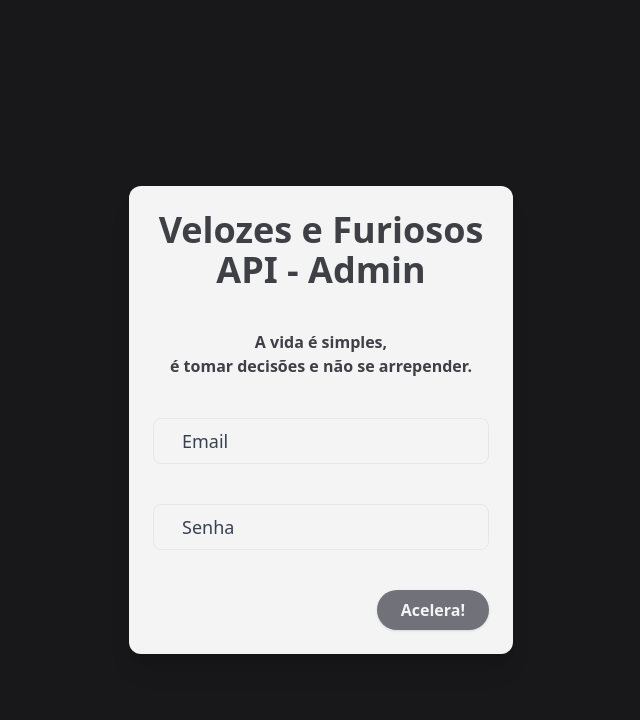
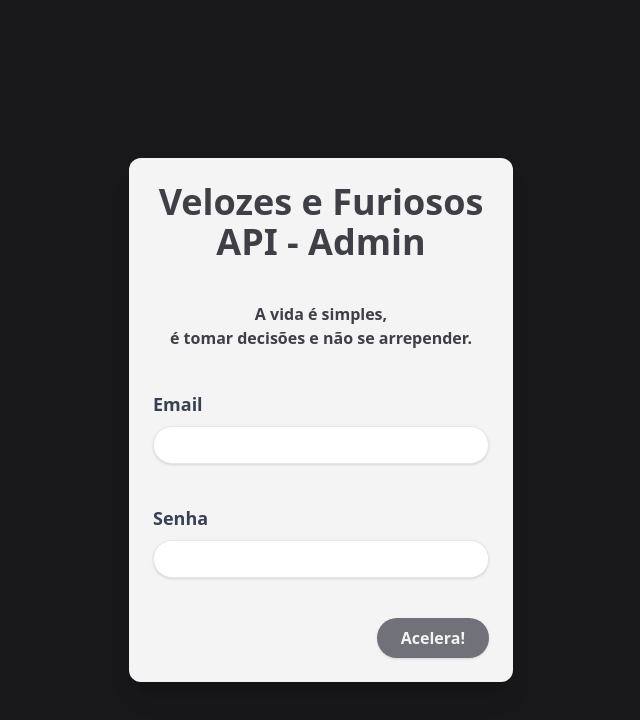
Before and after one commit to barreto0/Vue3-fast-and-furious-api-admin, a Vue app: page /signin in a window 1280 px wide. Shown: the top 720 px of the page, without its empty margins (319-959 px from the left). Built offline with nearby package versions, Linux system fonts and the light colour scheme.

Commit message:
register quote suggestion screen

```diff
--- /dev/null
+++ b/src/components/quotes/RegisterQuoteSuggestion.vue
@@ -0,0 +1,42 @@
+<template>
+  <div class="grid h-screen place-items-center">
+    <div class="w-1/2">
+      <p class="text-center text-5xl font-bold text-zinc-100 mb-20">
+        Cadastrar sugestão de frase
+      </p>
+      <div class="mb-10">
+        <label
+          class="block text-zinc-100 text-lg font-bold mb-2"
+          for="Nome do personagem"
+        >
+          Nome do personagem
+        </label>
+        <input
+          class="shadow appearance-none border rounded-full w-full py-2 px-3 text-gray-700 leading-tight focus:outline-none focus:shadow-outline"
+          id="Nome do personagem"
+          type="text"
+          placeholder="Nome do personagem"
+        />
+      </div>
+      <div class="mb-4">
+        <label class="block text-zinc-100 text-lg font-bold mb-2" for="Frase">
+          Frase
+        </label>
+        <input
+          class="shadow appearance-none border rounded-full w-full py-2 px-3 text-gray-700 leading-tight focus:outline-none focus:shadow-outline"
+          id="Frase"
+          type="text"
+          placeholder="Frase"
+        />
+      </div>
+      <div class="flex items-center justify-end mt-4">
+        <button
+          @click="$router.push('/dashboard')"
+          class="px-6 py-2 ml-4 font-semibold cursor-pointer text-center focus:outline-none transition hover:shadow-lg shadow hover:bg-zinc-900 rounded-full text-zinc-100 bg-zinc-500"
+        >
+          Acelera!
+        </button>
+      </div>
+    </div>
+  </div>
+</template>
--- a/src/components/user/ChooseInteractionType.vue
+++ b/src/components/user/ChooseInteractionType.vue
@@ -27,6 +27,7 @@
           <p class="font-medium text-xl text-center">Área restrita</p>
         </div>
         <div
+          @click="$router.push('/register-quote')"
           class="cursor-pointer bg-zinc-100 rounded-xl shadow-xl p-4 space-y-10"
         >
           <img
--- a/src/components/user/SignIn.vue
+++ b/src/components/user/SignIn.vue
@@ -10,35 +10,29 @@
         <p class="text-base font-bold text-center text-zinc-700">
           A vida é simples,<br />é tomar decisões e não se arrepender.
         </p>
-        <div
-          class="f-outline px-2 relative border rounded-lg focus-within:border-indigo-500"
-        >
+        <div>
+          <label for="email" class="block text-gray-700 text-lg font-bold mb-2"
+            >Email</label
+          >
           <input
             type="email"
             name="email"
             placeholder=" "
-            class="block p-2 w-full text-lg appearance-none focus:outline-none bg-transparent"
+            class="shadow appearance-none border rounded-full w-full py-2 px-3 text-gray-700 leading-tight focus:outline-none focus:shadow-outline"
           />
+        </div>
+        <div>
           <label
-            for="email"
-            class="absolute ml-5 top-0 text-lg text-gray-700 bg-zinc-100 mt-2 -z-1 duration-300 origin-0"
-            >Email</label
+            for="password"
+            class="block text-gray-700 text-lg font-bold mb-2"
+            >Senha</label
           >
-        </div>
-        <div
-          class="f-outline px-2 relative border rounded-lg focus-within:border-indigo-500"
-        >
           <input
             type="password"
             name="password"
             placeholder=" "
-            class="block p-2 w-full text-lg appearance-none focus:outline-none bg-transparent"
+            class="shadow appearance-none border rounded-full w-full py-2 px-3 text-gray-700 leading-tight focus:outline-none focus:shadow-outline"
           />
-          <label
-            for="password"
-            class="absolute ml-5 top-0 text-lg text-gray-700 bg-zinc-100 mt-2 -z-1 duration-300 origin-0"
-            >Senha</label
-          >
         </div>
 
         <div class="flex items-center justify-end mt-4">
--- a/src/router/routes.js
+++ b/src/router/routes.js
@@ -2,12 +2,19 @@
 import NotFound from "../components/errors/NotFound.vue";
 import DashboardHome from "../components/dashboard/DashboardHome.vue";
 import ChooseInteractionType from "../components/user/ChooseInteractionType.vue";
+import RegisterQuoteSuggestion from "../components/quotes/RegisterQuoteSuggestion.vue";
 
 export const routes = [
   {
     path: "/",
     component: ChooseInteractionType,
     title: "ChooseInteractionType",
+    meta: { guest: true },
+  },
+  {
+    path: "/register-quote",
+    component: RegisterQuoteSuggestion,
+    title: "RegisterQuoteSuggestion",
     meta: { guest: true },
   },
   {
```
